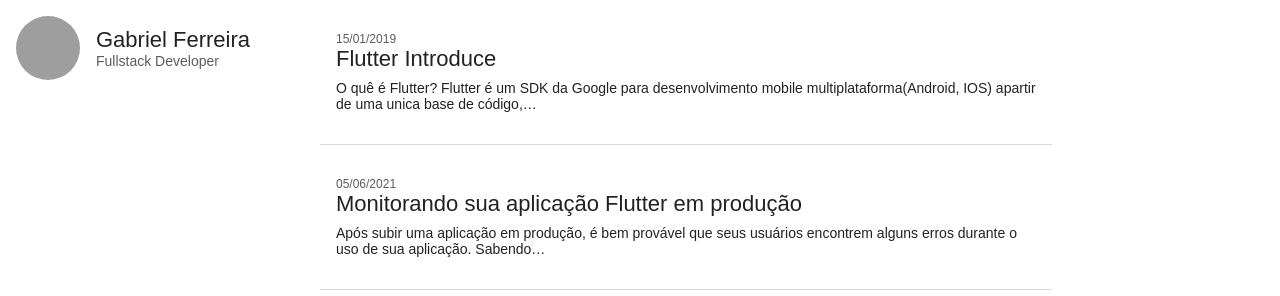
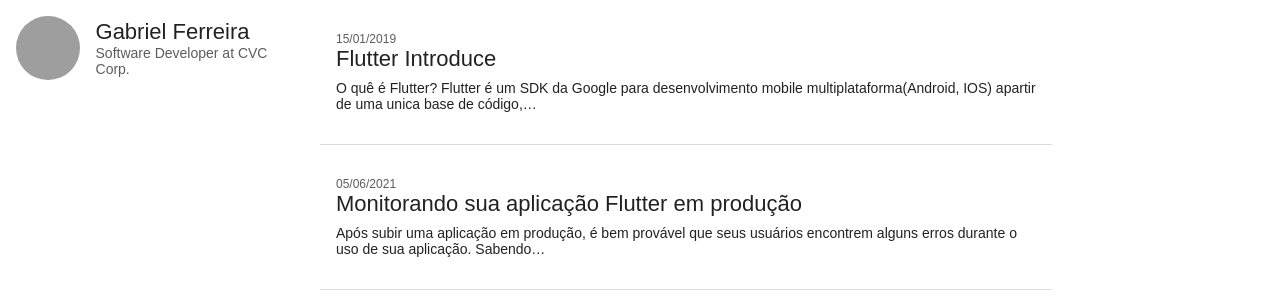
Before and after one commit to gabrielferreir/gabrielferreir.github.io, a Gatsby site: page / in a window 1280 px wide. Built offline with nearby package versions, Linux system fonts and the light colour scheme; Gatsby itself is replaced by a stand-in of ours; grey boxes are pictures that could not be loaded.

Commit message:
Ajustando aside

```diff
--- a/src/components/layout.js
+++ b/src/components/layout.js
@@ -18,7 +18,7 @@ const Layout = ({ children }) => {
             <div className="navbar__image"></div>
             <div>
               <h1 className="navbar__name">Gabriel Ferreira</h1>
-              <h2 className="navbar__work">Fullstack Developer</h2>
+              <h2 className="navbar__work">Software Developer at CVC Corp.</h2>
             </div>
           </header>
         </Link>
```
